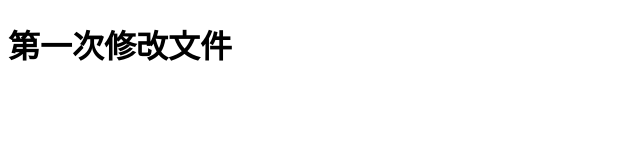
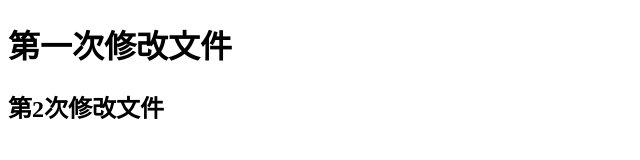
Before and after one commit to cfg1573/QY142_01, a plain HTML site: page index.html in a window 1280 px wide. Shown: the whole page, without its empty margins (0-640 px from the left). Drawn offline with Linux system fonts and the light colour scheme.

Commit message:
'第二次提交'

```diff
--- a/index.html
+++ b/index.html
@@ -8,5 +8,6 @@
 </head>
 <body>
     <h1>第一次修改文件</h1>
+    <h2>第2次修改文件</h2>
 </body>
 </html>
```
